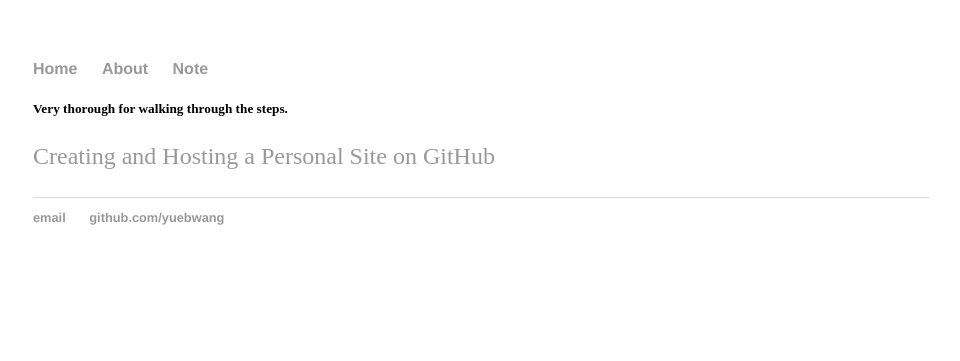
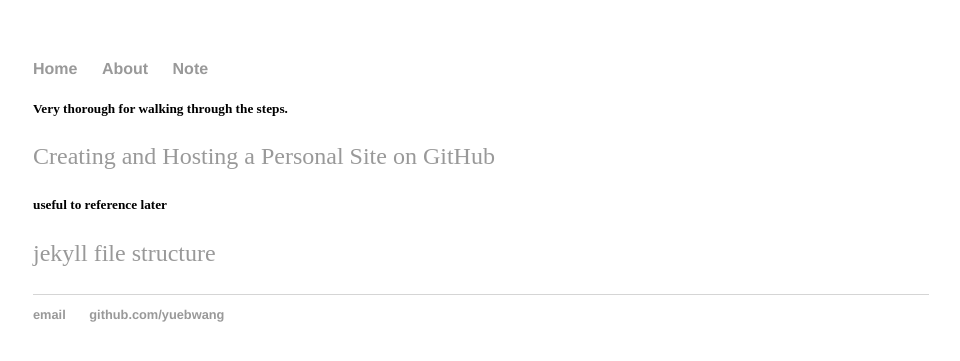
Before and after one commit to yuebwang/yuebwang.github.io, a Jekyll site: the page built from site-references/articles.md, in a window 1280 px wide. Shown: the top 361 px of the page, without its empty margins (159-1119 px from the left). Built offline with Jekyll 4.4.1, drawn with Linux system fonts in a browser that asks for light colours; nearby versions of some CDN libraries; some web fonts are replaced; our own code applies the rules of GitHub Pages for plain Markdown files; library files that are not in the unit come from our copies.

Commit message:
Update articles.md

```diff
--- a/site-references/articles.md
+++ b/site-references/articles.md
@@ -1,2 +1,5 @@
 ##### Very thorough for walking through the steps.
 [Creating and Hosting a Personal Site on GitHub](http://jmcglone.com/guides/github-pages/)
+
+##### useful to reference later
+[jekyll file structure](https://jekyllrb.com/docs/structure/)
```
